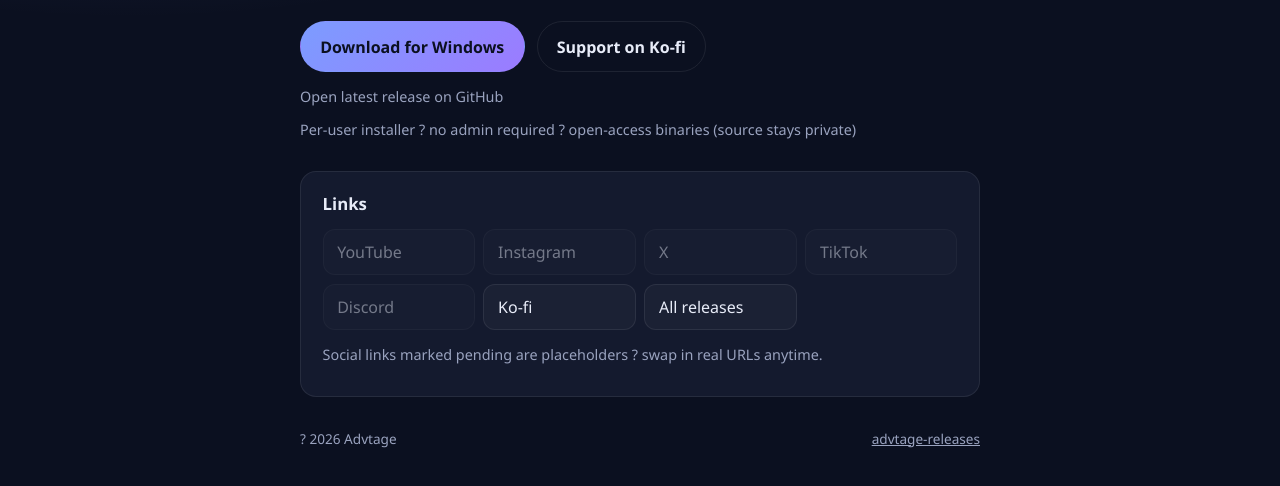
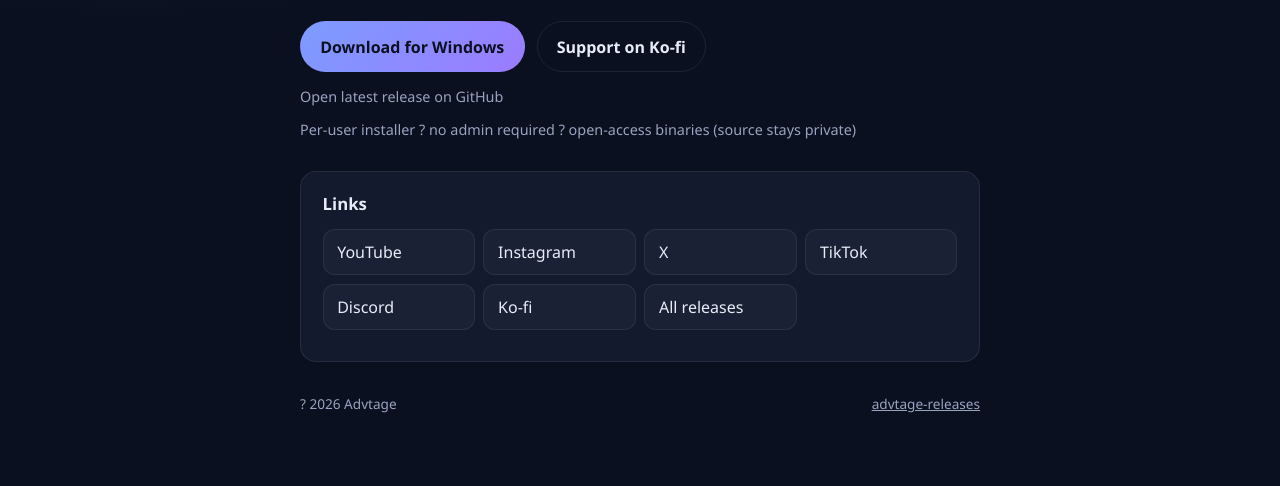
Before and after one commit to advtage/advtage.github.io, a plain HTML site: page index.html in a window 1280 px wide. Shown: the part 262-748 px from the top of the page. Drawn offline with Linux system fonts and the light colour scheme; no server answers.

Commit message:
feat: wire Advtage social links on landing page

```diff
--- a/index.html
+++ b/index.html
@@ -29,15 +29,15 @@
       <h2>Links</h2>
       <ul class="links" id="social-links">
         <!-- Replace href="#" when accounts are ready -->
-        <li><a href="#" data-pending="youtube">YouTube</a></li>
-        <li><a href="#" data-pending="instagram">Instagram</a></li>
-        <li><a href="#" data-pending="x">X</a></li>
-        <li><a href="#" data-pending="tiktok">TikTok</a></li>
-        <li><a href="#" data-pending="discord">Discord</a></li>
+        <li><a href="https://www.youtube.com/@advtagevtt" target="_blank" rel="noopener noreferrer">YouTube</a></li>
+        <li><a href="https://www.instagram.com/advtagevtt" target="_blank" rel="noopener noreferrer">Instagram</a></li>
+        <li><a href="https://x.com/AdvtageVTT" target="_blank" rel="noopener noreferrer">X</a></li>
+        <li><a href="https://www.tiktok.com/@advtagevtt" target="_blank" rel="noopener noreferrer">TikTok</a></li>
+        <li><a href="https://discord.gg/P9cmzxJrYT" target="_blank" rel="noopener noreferrer">Discord</a></li>
         <li><a href="https://ko-fi.com/advtage" target="_blank" rel="noopener noreferrer">Ko-fi</a></li>
         <li><a href="https://github.com/dylan-griffin/advtage-releases/releases" target="_blank" rel="noopener noreferrer">All releases</a></li>
       </ul>
-      <p class="note">Social links marked pending are placeholders ? swap in real URLs anytime.</p>
+
     </section>
 
     <footer>
```
